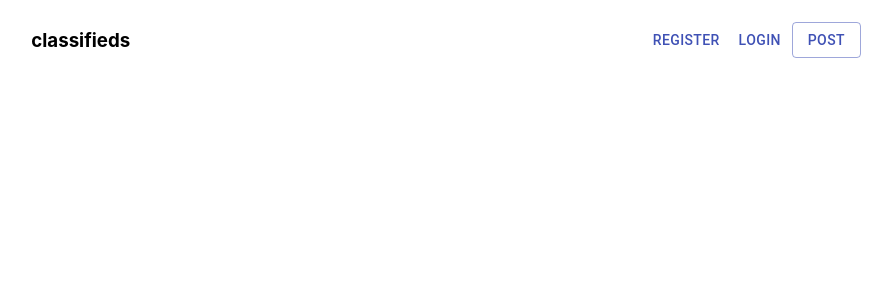
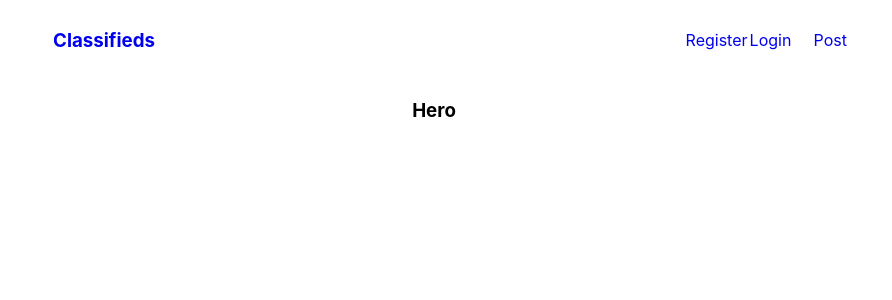
Before and after one commit to johncabang/classifieds, a React (Create React App) app in the folder client/: page /hero in a window 1280 px wide. Shown: the top 300 px of the page, without its empty margins (206-1098 px from the left). Built offline with nearby package versions, Linux system fonts and the light colour scheme.

Commit message:
Update navbar, router/link

```diff
--- a/client/package.json
+++ b/client/package.json
@@ -4,10 +4,12 @@
   "private": true,
   "dependencies": {
     "@material-ui/core": "^4.11.2",
+    "@material-ui/icons": "^4.11.2",
     "@testing-library/jest-dom": "^5.11.6",
     "@testing-library/react": "^11.2.2",
     "@testing-library/user-event": "^12.5.0",
     "firebase": "^8.1.2",
+    "material-ui-icons": "^1.0.0-beta.36",
     "react": "^17.0.1",
     "react-dom": "^17.0.1",
     "react-router-dom": "^5.2.0",
--- a/client/src/App.css
+++ b/client/src/App.css
@@ -2,7 +2,15 @@
   text-align: center;
 }
 
-nav {
+.navbar__links {
+  text-decoration: none;
+}
+
+.navbar__links:visited {
+  color: #000000;
+}
+
+.navbar__container {
   display: flex;
   justify-content: space-around;
   align-items: center;
@@ -16,6 +24,26 @@
   list-style: none;
 }
 
-button {
-  text-transform: none;
+.navbar__button {
+  text-transform: lowercase;
 }
+
+/* .navbar__search {
+  display: flex;
+  position: relative;
+  width: 20%;
+  height: 40px;
+  background-color: #e4e4e4;
+  justify-content: center;
+  padding: 0 20px;
+  border-radius: 5px;
+}
+
+.navbar__searchIcon {
+  position: relative;
+  display: flex;
+  justify-self: start;
+  height: 100%;
+  padding: 8px 20px;
+  color: #949494;
+} */
--- a/client/src/App.js
+++ b/client/src/App.js
@@ -5,15 +5,30 @@
 import Register from "./components/pages/Register";
 import Navbar from "./Navbar";
 
+import { BrowserRouter as Router, Switch, Route } from "react-router-dom";
+
+const Home = () => {
+  return (
+    <>
+      <h3>Home</h3>
+    </>
+  );
+};
+
 function App() {
   return (
-    <div className="App">
-      <Navbar />
-      <Register />
-      <Login />
-      <Post />
-      <Hero />
-    </div>
+    <Router>
+      <div className="App">
+        <Navbar />
+        <Switch>
+          <Route path="/" exact component={Home} />
+          <Route path="/register" component={Register} />
+          <Route path="/login" component={Login} />
+          <Route path="/post" component={Post} />
+          <Route path="/hero" component={Hero} />
+        </Switch>
+      </div>
+    </Router>
   );
 }
 
--- a/client/src/Navbar.js
+++ b/client/src/Navbar.js
@@ -1,25 +1,35 @@
 import React from "react";
-import { Button } from "@material-ui/core";
+import InputBase from "@material-ui/core/InputBase";
+import SearchIcon from "@material-ui/icons/Search";
+
+import { Link } from "react-router-dom";
+
 import "./App.css";
 
 function Navbar() {
   return (
-    <nav>
-      <h3>classifieds</h3>
+    <navbar className="navbar__container">
+      <Link className="navbar__links" to="/">
+        <h3>Classifieds</h3>
+      </Link>
+      {/* <div className="navbar__search">
+        <div className="navbar__searchIcon">
+          <SearchIcon />
+        </div>
+        <InputBase placeholder="Search for anything..." />
+      </div> */}
       <ul className="navbar__links">
-        <li>
-          <Button color="primary">register</Button>
-        </li>
-        <li>
-          <Button color="primary">login</Button>
-        </li>
-        <li>
-          <Button variant="outlined" color="primary">
-            post
-          </Button>
-        </li>
+        <Link className="navbar__links" to="/register">
+          <li>Register</li>
+        </Link>
+        <Link className="navbar__links" to="login">
+          <li>Login</li>
+        </Link>
+        <Link className="navbar__links" to="post">
+          <li>Post</li>
+        </Link>
       </ul>
-    </nav>
+    </navbar>
   );
 }
 
--- a/client/src/components/pages/Hero.js
+++ b/client/src/components/pages/Hero.js
@@ -1,7 +1,11 @@
 import React from "react";
 
 function Hero() {
-  return <div></div>;
+  return (
+    <>
+      <h3>Hero</h3>
+    </>
+  );
 }
 
 export default Hero;
--- a/client/src/components/pages/Login.js
+++ b/client/src/components/pages/Login.js
@@ -1,7 +1,11 @@
 import React from "react";
 
 function Login() {
-  return <div></div>;
+  return (
+    <>
+      <h3>Login</h3>
+    </>
+  );
 }
 
 export default Login;
--- a/client/src/components/pages/Post.js
+++ b/client/src/components/pages/Post.js
@@ -1,7 +1,11 @@
 import React from "react";
 
 function Post() {
-  return <div></div>;
+  return (
+    <>
+      <h3>Post</h3>
+    </>
+  );
 }
 
 export default Post;
--- a/client/src/components/pages/Register.js
+++ b/client/src/components/pages/Register.js
@@ -1,7 +1,11 @@
 import React from "react";
 
 function Register() {
-  return <div></div>;
+  return (
+    <>
+      <h3>Register</h3>
+    </>
+  );
 }
 
 export default Register;
```
Also changed, not shown: 2 other files (tests, documents, lock files or other folders).
